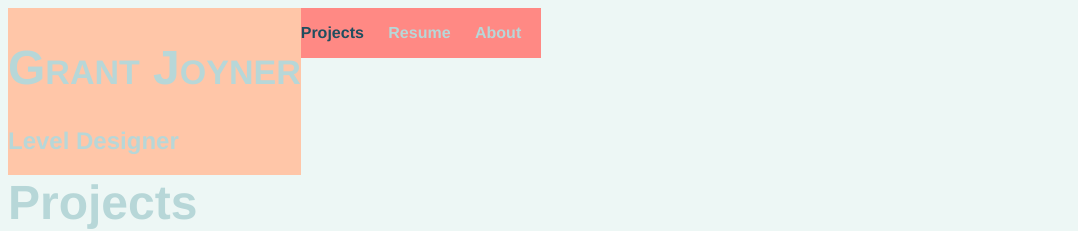
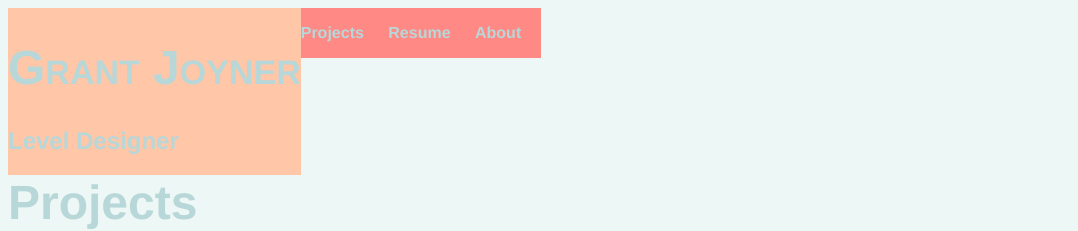
Before and after one commit to digigrant/digigrant.github.io, a Jekyll site: the page built from index.html, in a window 1280 px wide. Shown: the top 231 px of the page, without its empty margins (0-1078 px from the left). Built offline with Jekyll 4.4.1, drawn with Linux system fonts in a browser that asks for light colours.

Commit message:
Update _fonts.scss

```diff
--- a/_sass/_fonts.scss
+++ b/_sass/_fonts.scss
@@ -52,11 +52,6 @@ nav ul, footer ul
     list-style: none;
 }
 
-.current
-{
-    color: $color3;
-}
-
 footer
 {
     font-size: .8em;
```
